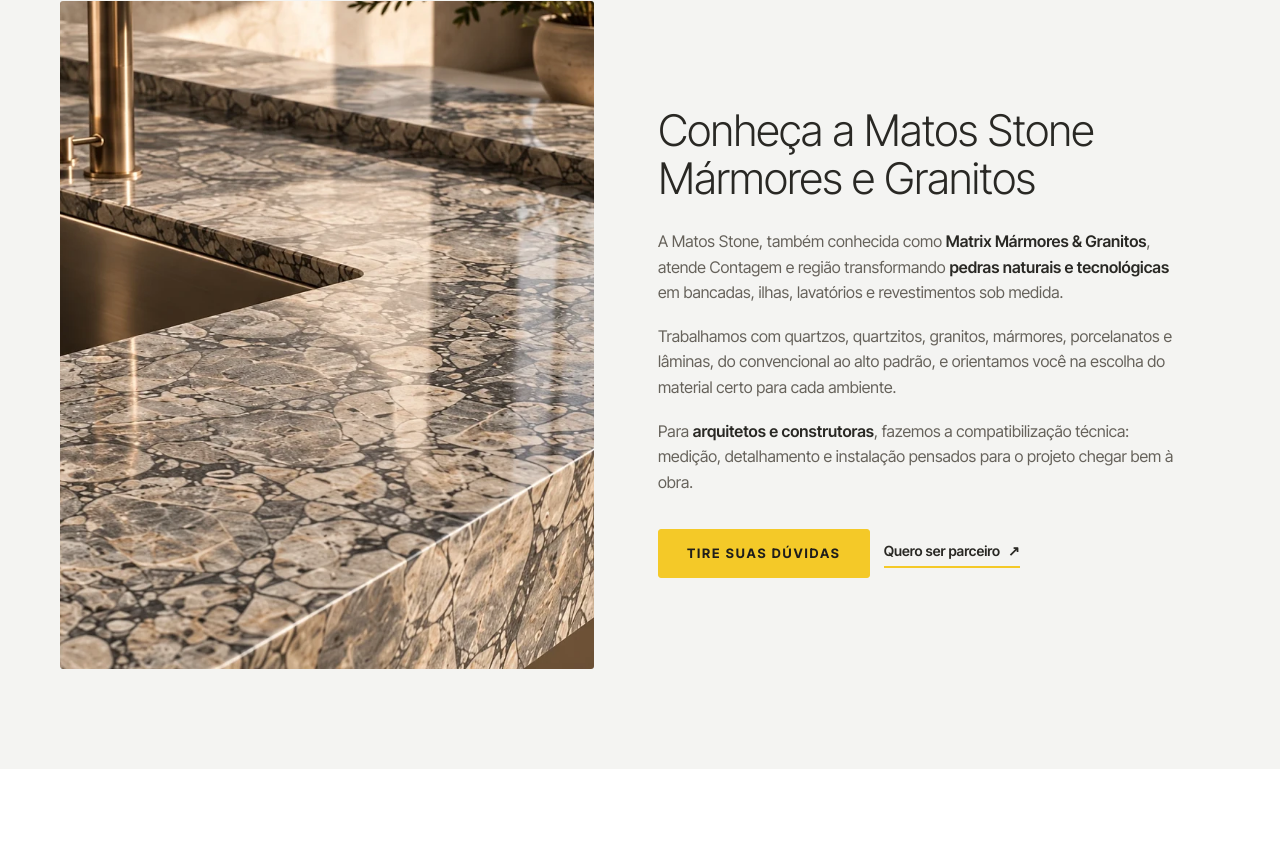
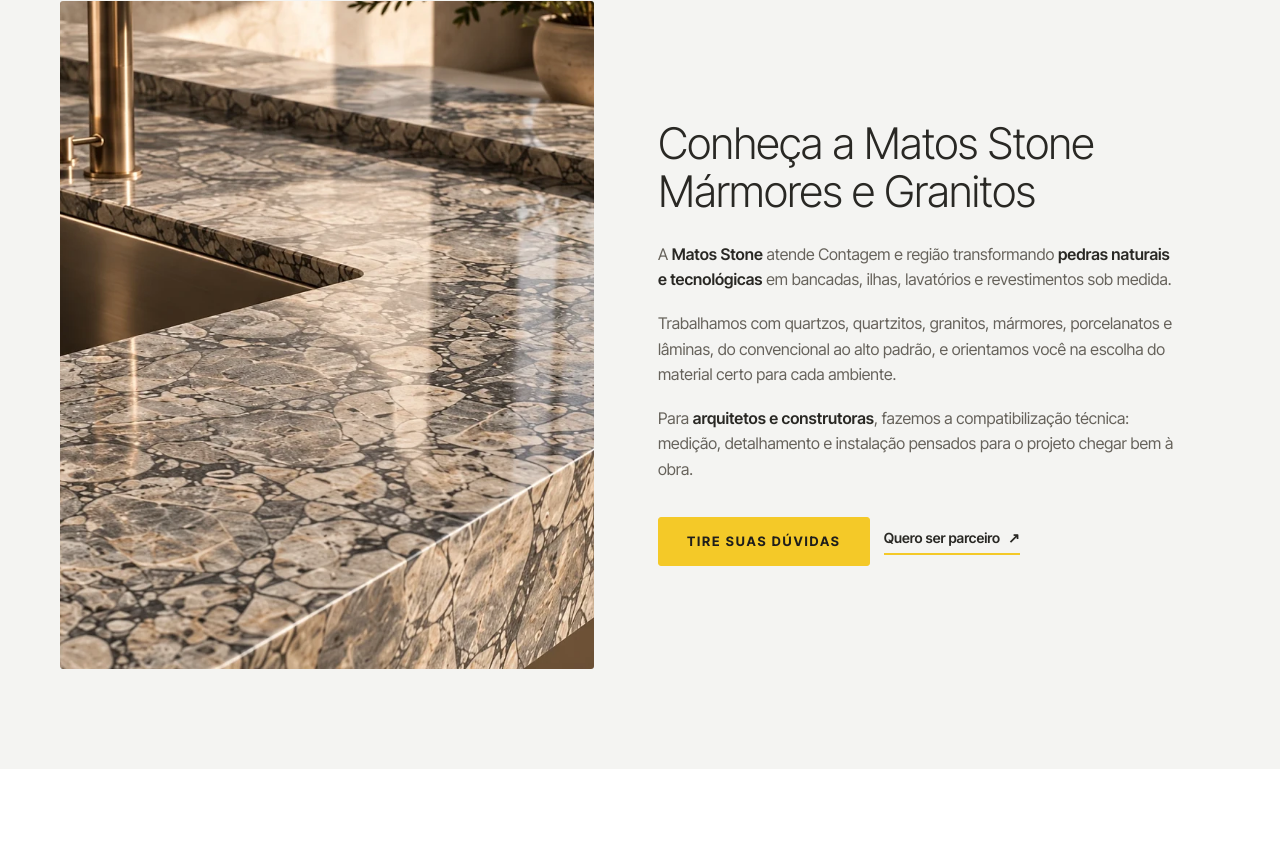
Before and after one commit to kelvenresultiva-lab/marmorariamatossantos, a plain HTML site: page index.html in a window 1280 px wide. Shown: the part 7834-8678 px from the top of the page. Drawn offline with Linux system fonts and the light colour scheme.

Commit message:
Sobre: tira o nome Matrix do texto
Co-Authored-By: Claude Opus 5.5 <noreply@anthropic.com>

```diff
--- a/index.html
+++ b/index.html
@@ -582,7 +582,7 @@
       <div data-reveal>
         <h2>Conheça a Matos Stone Mármores e Granitos</h2>
         <div class="sobre-copy">
-          <p>A Matos Stone, também conhecida como <b>Matrix Mármores &amp; Granitos</b>, atende Contagem e região transformando <b>pedras naturais e tecnológicas</b> em bancadas, ilhas, lavatórios e revestimentos sob medida.</p>
+          <p>A <b>Matos Stone</b> atende Contagem e região transformando <b>pedras naturais e tecnológicas</b> em bancadas, ilhas, lavatórios e revestimentos sob medida.</p>
           <p>Trabalhamos com quartzos, quartzitos, granitos, mármores, porcelanatos e lâminas, do convencional ao alto padrão, e orientamos você na escolha do material certo para cada ambiente.</p>
           <p>Para <b>arquitetos e construtoras</b>, fazemos a compatibilização técnica: medição, detalhamento e instalação pensados para o projeto chegar bem à obra.</p>
         </div>
```
